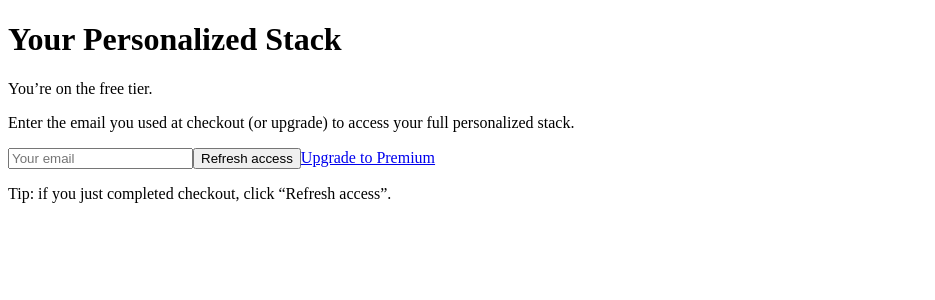
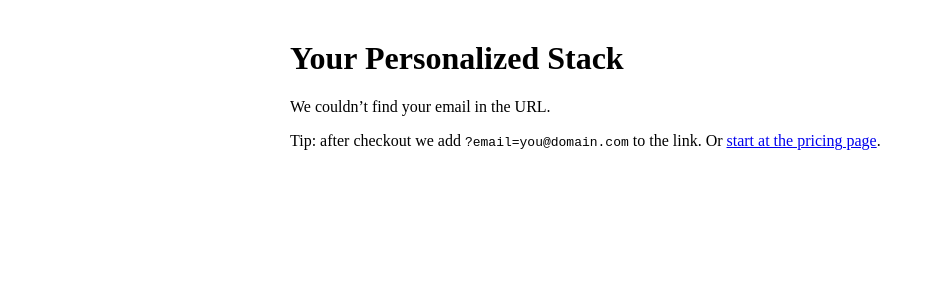
Before and after one commit to LGomes360/lve360-app, a Next.js app: page /results in a window 1280 px wide. Shown: the top 300 px of the page, without its empty margins (0-935 px from the left). Built offline with nearby package versions, Linux system fonts and the light colour scheme.

Commit message:
Update page.tsx

```diff
--- a/app/results/page.tsx
+++ b/app/results/page.tsx
@@ -1,123 +1,152 @@
 'use client';
 
-import { useEffect, useState } from 'react';
+import { useEffect, useMemo, useState } from 'react';
 
-type TierResp = { email: string; tier: 'free' | 'premium'; stripe_subscription_status?: string | null };
+type UserTier = { email: string; tier: 'free' | 'premium'; stripe_subscription_status: string | null };
+type StackRow = {
+  id: string;
+  user_email: string;
+  created_at: string;
+  stack: any;
+};
 
 export default function Results() {
   const [email, setEmail] = useState('');
-  const [tier, setTier] = useState<'free' | 'premium' | 'checking'>('checking');
-  const [status, setStatus] = useState<'idle' | 'working' | 'done' | 'error'>('idle');
-  const [stack, setStack] = useState<any>(null);
+  const [tier, setTier]   = useState<UserTier | null>(null);
+  const [loading, setLoading] = useState(true);
+  const [stack, setStack] = useState<StackRow | null>(null);
+  const [error, setError] = useState<string | null>(null);
 
-  // Helper: save email locally so returning users don’t need to retype
-  const remember = (e: string) => {
-    const v = e.trim().toLowerCase();
-    setEmail(v);
-    if (v) localStorage.setItem('lve-email', v);
-  };
-
+  // read ?email=… from the URL (fallback to empty string)
   useEffect(() => {
-    const p = new URLSearchParams(window.location.search);
-    const fromQS = (p.get('email') || '').trim().toLowerCase();
-    const fromLS = (localStorage.getItem('lve-email') || '').trim().toLowerCase();
-    const chosen = fromQS || fromLS;
-    if (chosen) {
-      remember(chosen);
-    } else {
-      setTier('free'); // no email → treat as free until provided
-      return;
-    }
-
-    const run = async () => {
-      setTier('checking');
-      const r = await fetch(`/api/users/tier?email=${encodeURIComponent(chosen)}`);
-      const data = (await r.json()) as TierResp;
-      setTier(data.tier ?? 'free');
-    };
-    run();
+    const e = new URLSearchParams(window.location.search).get('email') || '';
+    setEmail(e);
   }, []);
 
-  const generate = async () => {
-    setStatus('working');
-    const res = await fetch('/api/generate-stack', { method: 'POST' });
-    if (!res.ok) return setStatus('error');
+  // fetch user tier, then latest stack if premium
+  useEffect(() => {
+    let active = true;
+    async function go() {
+      if (!email) { setLoading(false); return; }
 
-    setStatus('done');
-    // pull latest stack to display
-    const r2 = await fetch('/api/stacks');
-    if (r2.ok) setStack(await r2.json());
-  };
+      try {
+        setLoading(true);
+        setError(null);
 
-  const Gate = () => {
-    if (tier === 'checking') return <p className="mt-4 text-sm">Checking access…</p>;
-    if (tier === 'premium') return null;
+        // 1) who is this user?
+        const ut = await fetch(`/api/users/tier?email=${encodeURIComponent(email)}`);
+        const userTier = (await ut.json()) as UserTier;
 
-    // Free state
+        if (!active) return;
+        setTier(userTier);
+
+        // 2) if premium, load their latest stack
+        if (userTier.tier === 'premium') {
+          const resp = await fetch('/api/stacks?limit=1'); // your existing route
+          const rows = (await resp.json()) as StackRow[];  // expect an array
+          if (!active) return;
+
+          setStack(rows?.[0] || null);
+        }
+      } catch (e: any) {
+        if (!active) return;
+        setError(e?.message || 'Unexpected error');
+      } finally {
+        if (active) setLoading(false);
+      }
+    }
+    go();
+    return () => { active = false; };
+  }, [email]);
+
+  const pricingUrl = useMemo(
+    () => `/pricing?email=${encodeURIComponent(email || '')}`,
+    [email]
+  );
+
+  if (loading) {
     return (
-      <div className="mt-6 rounded border p-4 bg-yellow-50">
-        <p className="font-medium">You’re on the free tier.</p>
-        <p className="text-sm mt-1">
-          Enter the email you used at checkout (or upgrade) to access your full personalized stack.
+      <main style={{ maxWidth: 700, margin: '40px auto', padding: '0 16px' }}>
+        <h1>Your Personalized Stack</h1>
+        <p>Loading…</p>
+      </main>
+    );
+  }
+
+  if (!email) {
+    return (
+      <main style={{ maxWidth: 700, margin: '40px auto', padding: '0 16px' }}>
+        <h1>Your Personalized Stack</h1>
+        <p>We couldn’t find your email in the URL.</p>
+        <p>
+          Tip: after checkout we add <code>?email=you@domain.com</code> to the link.
+          Or <a href="/pricing">start at the pricing page</a>.
         </p>
+      </main>
+    );
+  }
 
-        <div className="mt-3 flex gap-2">
-          <input
-            className="border px-3 py-2 w-72"
-            placeholder="Your email"
-            value={email}
-            onChange={(e) => remember(e.target.value)}
-          />
-          <button
-            className="px-3 py-2 rounded bg-black text-white"
-            onClick={async () => {
-              if (!email) return;
-              const r = await fetch(`/api/users/tier?email=${encodeURIComponent(email)}`);
-              const data = (await r.json()) as TierResp;
-              setTier(data.tier ?? 'free');
+  if (error) {
+    return (
+      <main style={{ maxWidth: 700, margin: '40px auto', padding: '0 16px' }}>
+        <h1>Your Personalized Stack</h1>
+        <p style={{ color: 'crimson' }}>{error}</p>
+      </main>
+    );
+  }
+
+  if (tier && tier.tier !== 'premium') {
+    return (
+      <main style={{ maxWidth: 700, margin: '40px auto', padding: '0 16px' }}>
+        <h1>Your Personalized Stack</h1>
+        <p>
+          Hi <b>{email}</b> — your account is <b>Free</b>.
+          Upgrade to Premium to view and update your personalized stack.
+        </p>
+        <a
+          href={pricingUrl}
+          style={{ display: 'inline-block', marginTop: 12, padding: '10px 16px', background: '#111', color: '#fff' }}
+        >
+          Upgrade to Premium
+        </a>
+      </main>
+    );
+  }
+
+  // Premium view
+  return (
+    <main style={{ maxWidth: 900, margin: '40px auto', padding: '0 16px' }}>
+      <h1>Your Personalized Stack</h1>
+      <p>Signed in as <b>{email}</b> • <span style={{ color: 'green' }}>Premium</span></p>
+
+      {!stack ? (
+        <>
+          <p>No stack found yet.</p>
+          <form method="post" action="/api/generate-stack">
+            <button type="submit" style={{ marginTop: 8, padding: '10px 16px' }}>
+              Generate a placeholder stack
+            </button>
+          </form>
+        </>
+      ) : (
+        <>
+          <p style={{ marginTop: 16, opacity: 0.7 }}>
+            Latest generated at {new Date(stack.created_at).toLocaleString()}
+          </p>
+          <pre
+            style={{
+              background: '#f7f8fa',
+              padding: 16,
+              borderRadius: 8,
+              overflowX: 'auto',
+              marginTop: 12,
             }}
           >
-            Refresh access
-          </button>
-          <a
-            className="px-3 py-2 rounded border"
-            href={`/pricing${email ? `?email=${encodeURIComponent(email)}` : ''}`}
-          >
-            Upgrade to Premium
-          </a>
-        </div>
-
-        <p className="text-xs mt-2 text-gray-600">
-          Tip: if you just completed checkout, click “Refresh access”.
-        </p>
-      </div>
-    );
-  };
-
-  return (
-    <main className="p-8 max-w-3xl mx-auto">
-      <h1 className="text-2xl font-semibold">Your Personalized Stack</h1>
-
-      <Gate />
-
-      {tier === 'premium' && (
-        <>
-          <p className="mt-2 text-sm text-gray-600">Welcome, premium member{email ? ` (${email})` : ''}.</p>
-
-          <button
-            onClick={generate}
-            className="mt-6 rounded bg-black text-white px-4 py-2 disabled:opacity-50"
-            disabled={status === 'working'}
-          >
-            {status === 'working' ? 'Generating…' : 'Generate My Stack'}
-          </button>
-          <div className="mt-2 text-sm">Status: {status}</div>
-
-          {stack && (
-            <pre className="mt-6 bg-gray-50 p-4 rounded overflow-auto text-sm">
-{JSON.stringify(stack, null, 2)}
-            </pre>
-          )}
+{JSON.stringify(stack.stack, null, 2)}
+          </pre>
+          <p style={{ marginTop: 12 }}>
+            <a href="/api/stacks?limit=1" target="_blank" rel="noreferrer">Open raw stack JSON</a>
+          </p>
         </>
       )}
     </main>
```
